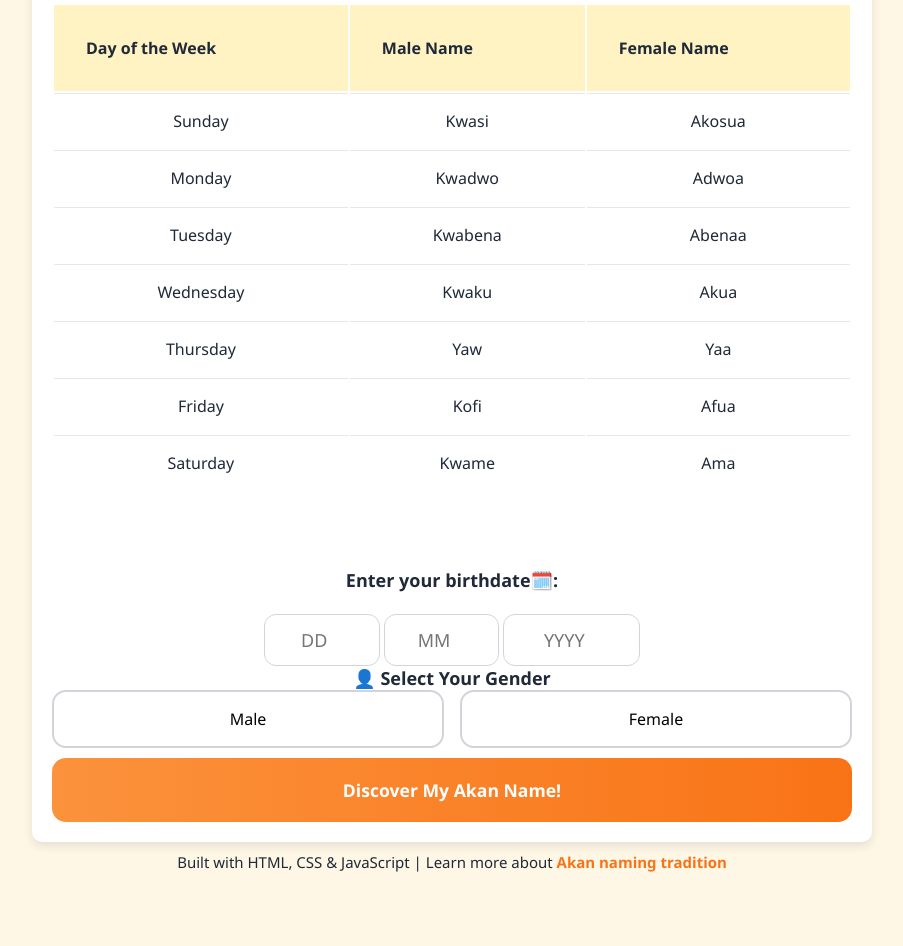
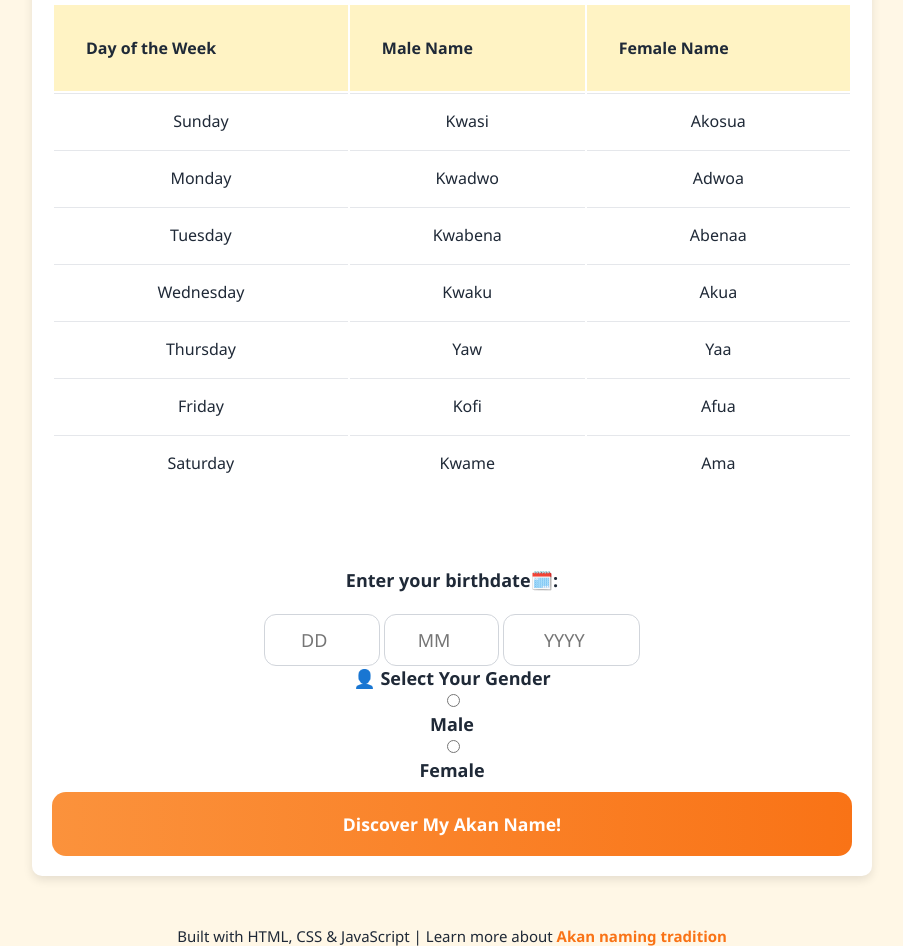
Before and after one commit to mokanduminda-design/akan-name-generator, a plain HTML site: page index.html in a window 1280 px wide. Shown: the part 296-1242 px from the top of the page, without its empty margins (188-1091 px from the left). Before the commit the page ends 1168 px from the top, so only its background shows below. Drawn offline with Linux system fonts and the light colour scheme.

Commit message:
Update button to radio

```diff
--- a/index.html
+++ b/index.html
@@ -52,15 +52,21 @@
          </form>
          <!-- Gender input -->
           <div class="input">
-            <label>👤 Select Your Gender</label>
-             <div class="gender-buttons">
-                 <button type="button">Male</button>
-                <button type="button">Female</button>
-             </div>
-          </div>
+    <label>👤 Select Your Gender</label>
+         <div class="gender-radio">
+        <input type="radio" id="male" name="gender" value="male">
+        <label for="male">Male</label>
+
+        <input type="radio" id="female" name="gender" value="female">
+        <label for="female">Female</label>
+        </div>
+    </div>
+
         <!-- Calculation Button -->
          <button class="calculator">Discover My Akan Name!</button>
     </section>
+    <!-- Results -->
+       <h2 id="result"></h2>
     <!-- Footer -->
      <footer>
       Built with HTML, CSS & JavaScript |
--- a/style.css
+++ b/style.css
@@ -81,6 +81,10 @@ input {
 .gender-buttons button:hover {
   border-color: #fb923c;
 }
+.gender-buttons:active {
+  border-color: #ca8e5c;
+  color: white;
+}
 .calculator {
   width: 100%;
   padding: 20px;
```
